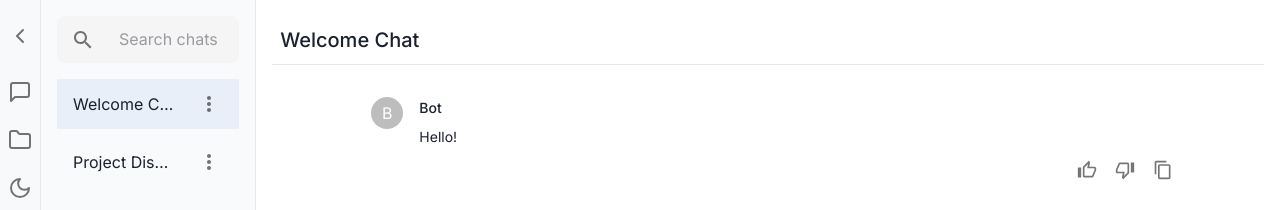
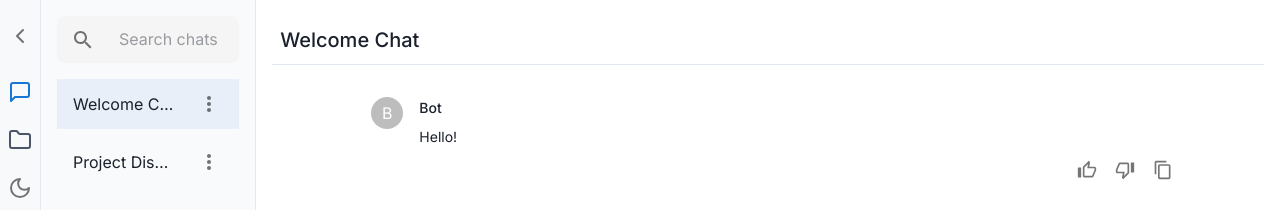
Before and after one commit to BinaryTree1/savjetnik-frontend, a React (Vite) app: page / in a window 1280 px wide. Shown: the top 210 px of the page. Built offline with nearby package versions, Linux system fonts and the light colour scheme.

Commit message:
Highlight icon when on screen

```diff
--- a/src/components/Sidebar/Sidebar.jsx
+++ b/src/components/Sidebar/Sidebar.jsx
@@ -1,7 +1,6 @@
 // src/components/Sidebar/Sidebar.jsx
 import React, { useContext } from 'react';
 import { Box, IconButton, Tooltip } from '@mui/material';
-
 import {
     MessageSquare as MessageIcon,
     Folder as FolderIcon,
@@ -88,11 +87,17 @@ const Sidebar = React.memo(() => {
                     >
                         {isSidebarOpen ? (
                             <ChevronLeftIcon
-                                sx={{ color: 'text.secondary', fontSize: 24 }}
+                                style={{
+                                    color: 'text.secondary',
+                                    fontSize: 24,
+                                }}
                             />
                         ) : (
                             <ChevronRightIcon
-                                sx={{ color: 'text.secondary', fontSize: 24 }}
+                                style={{
+                                    color: 'text.secondary',
+                                    fontSize: 24,
+                                }}
                             />
                         )}
                     </IconButton>
@@ -109,6 +114,9 @@ const Sidebar = React.memo(() => {
                                 width: '40px',
                                 height: '40px',
                                 mb: 1,
+                                color: !isFolderView
+                                    ? 'primary.main'
+                                    : 'text.secondary',
                                 '&:hover': {
                                     backgroundColor: isDarkMode
                                         ? '#374151'
@@ -117,9 +125,7 @@ const Sidebar = React.memo(() => {
                             }}
                             aria-label="Chat View"
                         >
-                            <MessageIcon
-                                sx={{ color: 'text.secondary', fontSize: 24 }}
-                            />
+                            <MessageIcon style={{ fontSize: 24 }} />
                         </IconButton>
                     </Tooltip>
                 )}
@@ -135,6 +141,9 @@ const Sidebar = React.memo(() => {
                                 width: '40px',
                                 height: '40px',
                                 mb: 1,
+                                color: isFolderView
+                                    ? 'primary.main'
+                                    : 'text.secondary',
                                 '&:hover': {
                                     backgroundColor: isDarkMode
                                         ? '#374151'
@@ -143,9 +152,7 @@ const Sidebar = React.memo(() => {
                             }}
                             aria-label="Saved Chats (Folder View)"
                         >
-                            <FolderIcon
-                                sx={{ color: 'text.secondary', fontSize: 24 }}
-                            />
+                            <FolderIcon style={{ fontSize: 24 }} />
                         </IconButton>
                     </Tooltip>
                 )}
@@ -170,14 +177,14 @@ const Sidebar = React.memo(() => {
                         >
                             {isDarkMode ? (
                                 <SunIcon
-                                    sx={{
+                                    style={{
                                         color: 'text.secondary',
                                         fontSize: 24,
                                     }}
                                 />
                             ) : (
                                 <MoonIcon
-                                    sx={{
+                                    style={{
                                         color: 'text.secondary',
                                         fontSize: 24,
                                     }}
```
Lines whose indentation alone changed are shown as unchanged.
